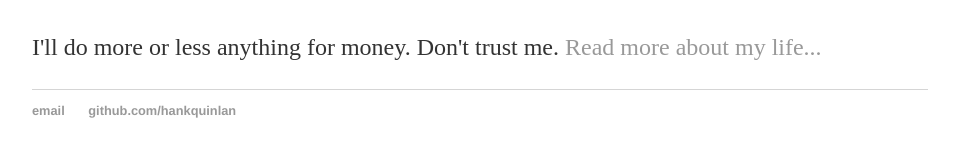
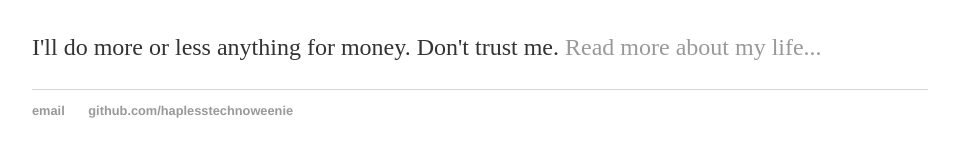
Before and after one commit to haplesstechnoweenie/haplesstechnoweenie.github.io, a Jekyll site: the page built from index.html, in a window 1280 px wide. Shown: the part 166-323 px from the top of the page, without its empty margins (160-1119 px from the left). Built offline with Jekyll 4.4.1, drawn with Linux system fonts in a browser that asks for light colours.

Commit message:
Corrected github listing

```diff
--- a/_layouts/default.html
+++ b/_layouts/default.html
@@ -22,7 +22,7 @@
 			<footer>
 	    		<ul>
 	        		<li><a href="mailto:haplesstechnoweenie@outlook.com">email</a></li>
-	        		<li><a href="https://github.com/haplesstechnoweenie">github.com/hankquinlan</a></li>
+	        		<li><a href="https://github.com/haplesstechnoweenie">github.com/haplesstechnoweenie</a></li>
 				</ul>
 			</footer>
 		</body>
```
